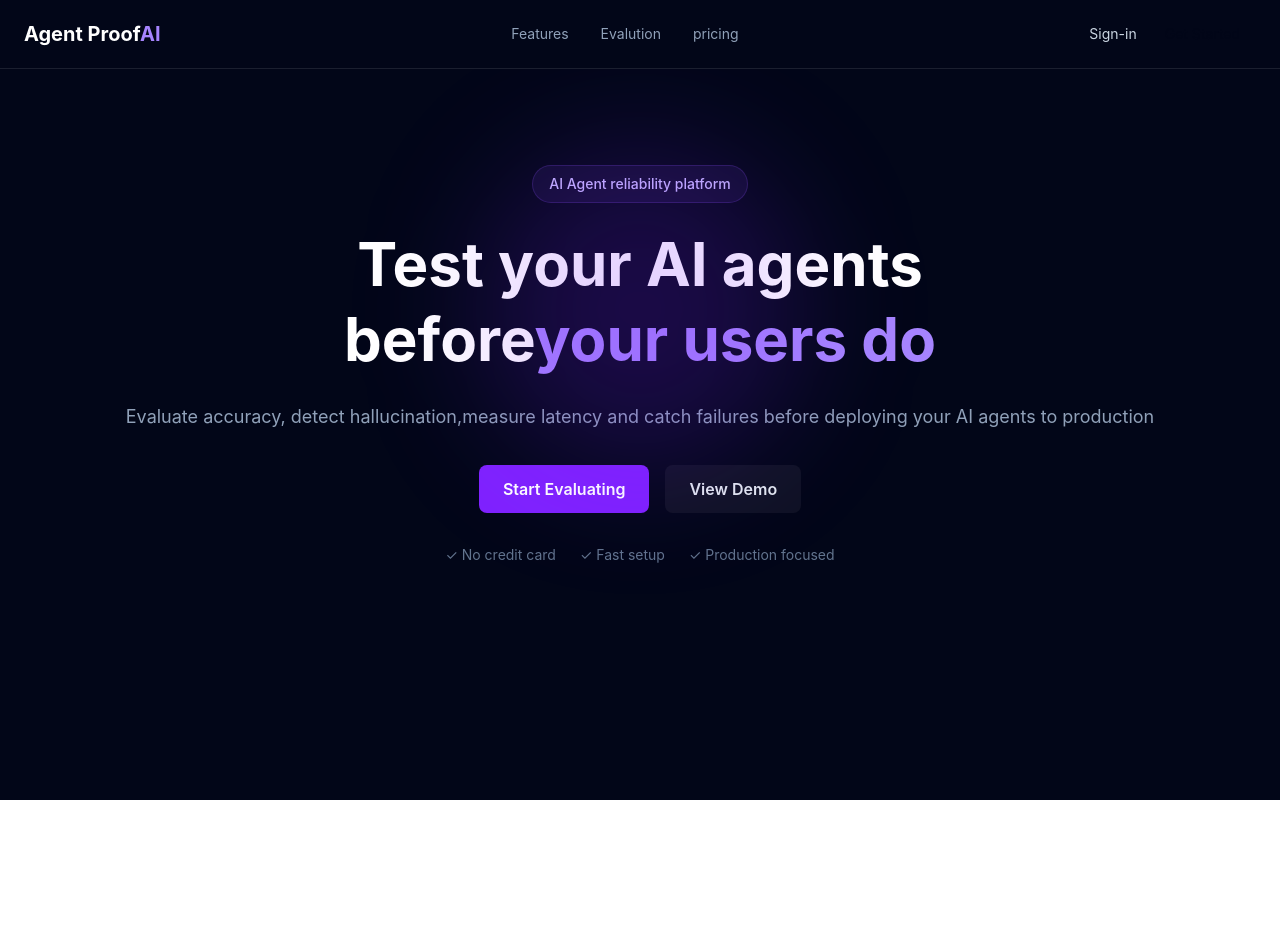
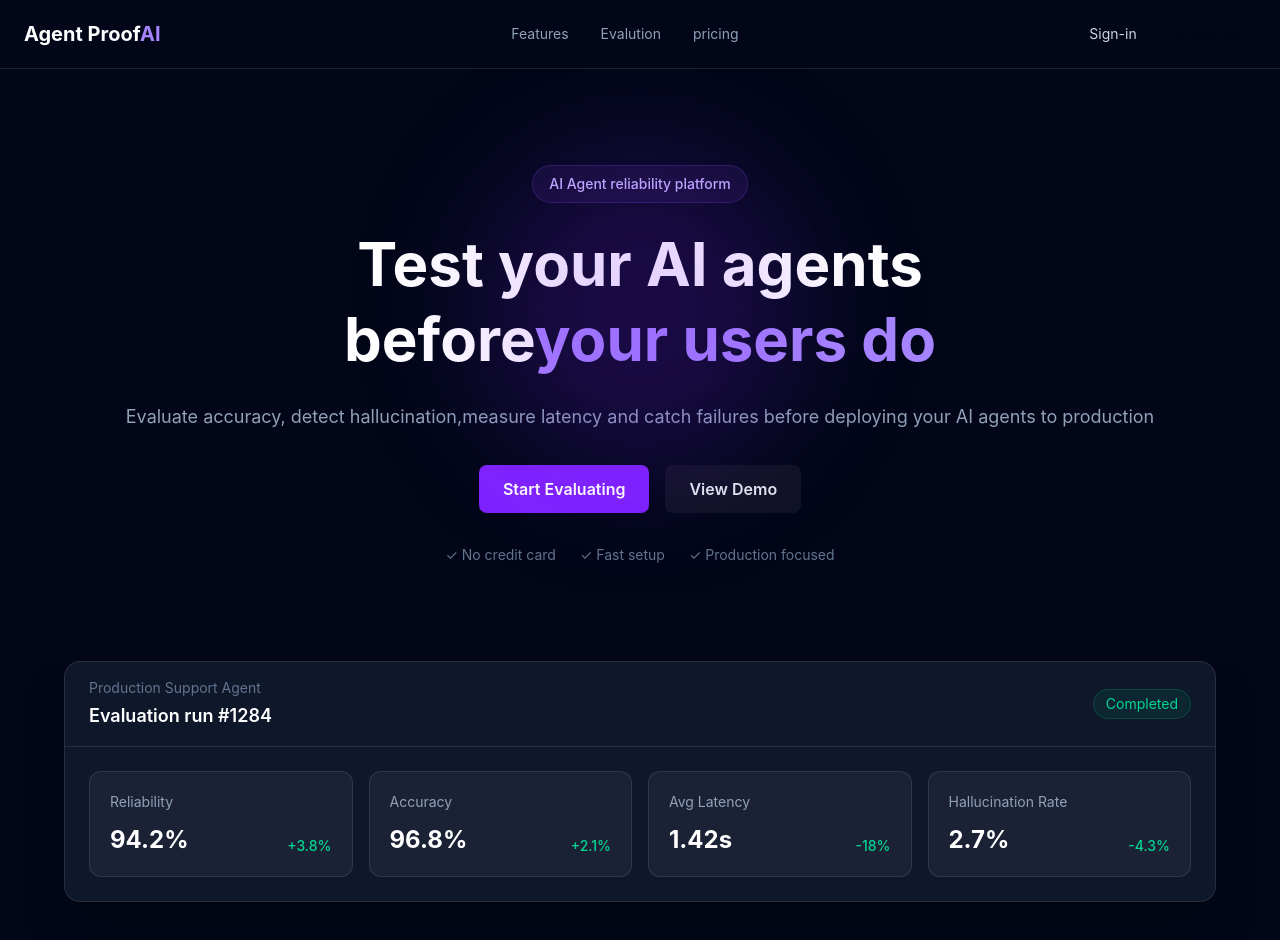
Before and after one commit to SaKshDEV/agentproof-ai, a React (Vite) app in the folder client/: page / in a window 1280 px wide. Shown: the top 940 px of the page. Before the commit the page ends 800 px from the top, so only its background shows below. Built offline with nearby package versions, Linux system fonts and the light colour scheme.

Commit message:
dashboard matric card ready

```diff
--- /dev/null
+++ b/client/src/components/DashboardPreview.jsx
@@ -0,0 +1,49 @@
+import MetricCard from "./MetricCard";
+import React from 'react'
+
+const DashboardPreview = () => {
+  return (
+    <section className="bg-slate-950 px-6 pb-24">
+        <div className="mx-auto max-w-6xl">
+            <div className="overflow-hidden rounded-2xl border border-white/10 bg-slate-900 shadow-2xl shadow-black/40">
+                <div className="flex items-center justify-between border-b border-white/10 px-6 py-4">
+                    <div>
+                        <p className="text-sm text-slate-500">
+                            Production Support Agent
+
+                        </p>
+                        <h2 className="mt-1 text-lg font-semibold text-white">
+                            Evaluation run #1284
+
+                        </h2>
+                    </div>
+                    <div className=" rounded-full border border-emerald-500/20 bg-emerald-500/10 px-3 py-1 text-sm text-emerald-400">
+                        Completed
+                    </div>
+                </div>
+                <div className="grid gap-4 p-6 sm:grid-cols-2 lg:grid-cols-4">
+                    <MetricCard
+                    title="Reliability"
+                    value= "94.2%"
+                    change= "+3.8%"/>
+                    <MetricCard
+                    title="Accuracy"
+                    value= "96.8%"
+                    change= "+2.1%"/>
+                    <MetricCard
+                    title="Avg Latency"
+                    value= "1.42s"
+                    change= "-18%"/>
+                    <MetricCard
+                    title="Hallucination Rate"
+                    value= "2.7%"
+                    change= "-4.3%"/>
+
+                </div>
+            </div>
+        </div>
+    </section>
+  )
+}
+
+export default DashboardPreview
--- /dev/null
+++ b/client/src/components/MetricCard.jsx
@@ -0,0 +1,25 @@
+import React from 'react'
+
+const MetricCard = ({title, value, change}) => {
+  return (
+    <div className='rounded-xl border border-white/10 bg-white/5 p-5'>
+        <p className='text-sm text-slate-400'>
+            {title}
+
+        </p>
+
+        <div className='mt-3 flex items-end justify-between'>
+            <h3 className='text-2xl font-bold text-white'>
+                {value}
+
+            </h3>
+            <span className='text-sm font-medium text-emerald-400'>
+                {change}
+
+            </span>
+        </div>
+    </div>
+  )
+}
+
+export default MetricCard
--- a/client/src/pages/LandingPage.jsx
+++ b/client/src/pages/LandingPage.jsx
@@ -1,5 +1,7 @@
 import Hero from "../components/Hero";
 import Navbar from "../components/Navbar";
+import DashboardPreview from "../components/DashboardPreview";
+
 
 
 function LandingPage(){
@@ -7,6 +9,7 @@ function LandingPage(){
         <div className="min-h-screen bg-slate-950">
             <Navbar />
             <Hero />
+            <DashboardPreview />
         </div>
     )
 }
```
